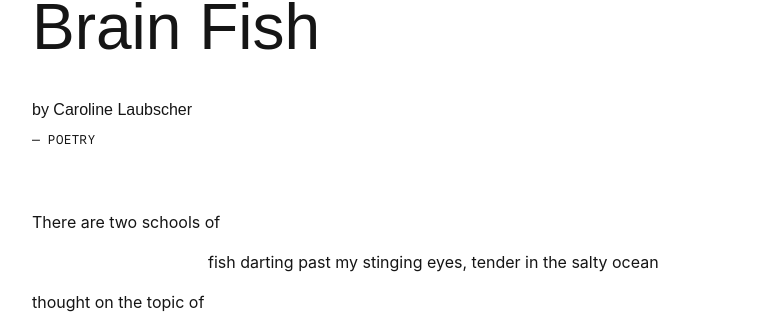
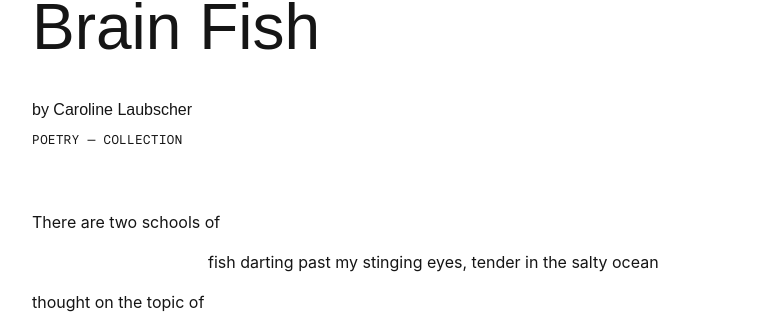
Before and after one commit to Other-People-UCSD/Pink-Currents, a Jekyll site: the page built from _posts/2020-05-04-brain-fish.md, in a window 1280 px wide and 900 px high. Shown: the part 290-615 px from the top of the window, without its empty margins (256-1017 px from the left). Built offline with Jekyll 4.4.1, drawn with Linux system fonts in a browser that asks for light colours; nearby versions of some CDN libraries.

Commit message:
Update from Forestry.io Other People updated _posts/2020-05-04-brain-fish.md

```diff
--- a/_posts/2020-05-04-brain-fish.md
+++ b/_posts/2020-05-04-brain-fish.md
@@ -1,10 +1,12 @@
 ---
-category: Poetry
+category: Collection
 layout: Post
 title: Brain Fish
 date: 2020-05-04T07:00:00.000+00:00
 contributor: Caroline Laubscher
 thumb: ''
+tags:
+- Poetry
 
 ---
 There are two schools of
```
Also changed, not shown: .forestry/front_matter/templates/post.yml.
